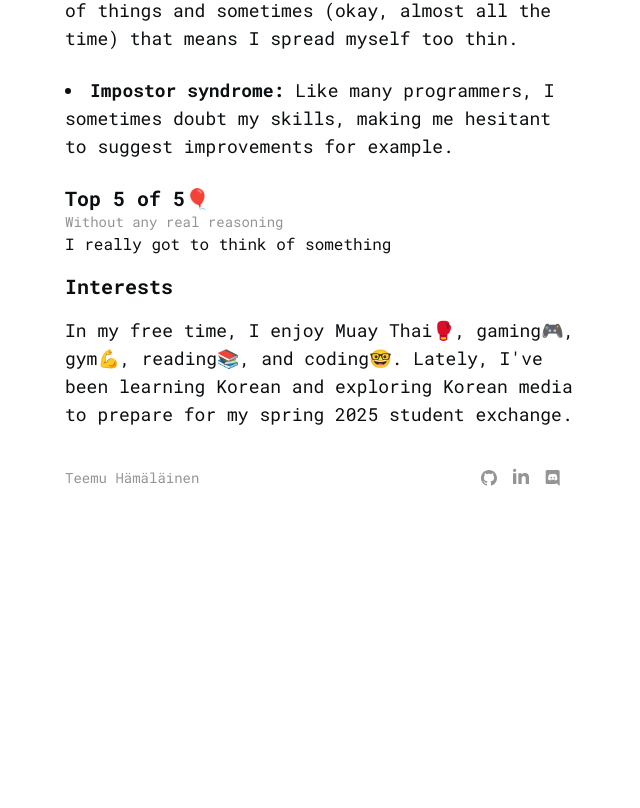
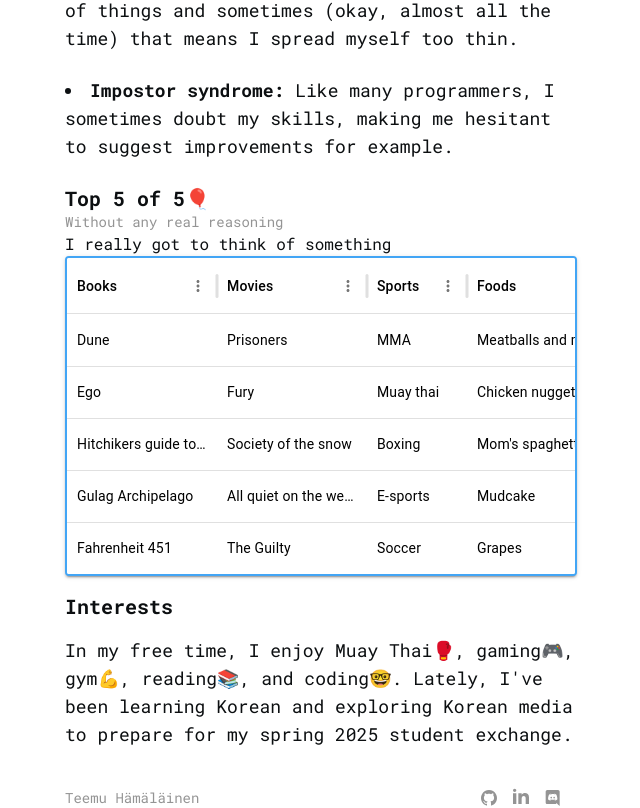
Before and after one commit to temevh/minimalisticPort, a Next.js app: page /manual in a window 1280 px wide. Shown: the part 1240-2048 px from the top of the page, without its empty margins (319-959 px from the left). Before the commit the page ends 1728 px from the top, so only its background shows below. Built offline with nearby package versions, Linux system fonts and the light colour scheme.

Commit message:
top 5 added

```diff
--- a/package.json
+++ b/package.json
@@ -9,6 +9,10 @@
     "lint": "next lint"
   },
   "dependencies": {
+    "@emotion/react": "^11.14.0",
+    "@emotion/styled": "^11.14.0",
+    "@mui/material": "^6.4.0",
+    "@mui/x-data-grid": "^7.24.0",
     "next": "15.1.3",
     "react": "^19.0.0",
     "react-dom": "^19.0.0",
--- a/src/app/about/components/Next.jsx
+++ b/src/app/about/components/Next.jsx
@@ -18,7 +18,7 @@
       </p>
       <a
         href="/manual"
-        className="text-blue-500 hover:text-blue-400 hover:cursor-pointer mt-8"
+        className="text-blue-500 hover:text-blue-400 hover:cursor-pointer"
       >
         {" "}
         More about me →
--- a/src/app/manual/components/TopFive.jsx
+++ b/src/app/manual/components/TopFive.jsx
@@ -1,22 +1,72 @@
+import { DataGrid } from "@mui/x-data-grid";
+
 const TopFive = () => {
   //Books, movies, songs, sports, foods
 
-  const stuff = [
-    { title: "Books", list: ["Dune", "Ego", "Hitchikers guide"] },
-    { title: "Movies", list: ["Dune", "Dune 2"] },
-    { title: "Sports", list: ["MMA", "Muay thai", "E-sports", ""] },
+  const columns = [
+    { field: "books", headerName: "Books", width: 150 },
     {
-      title: "Foods",
-      list: [
-        "Meatballs and mashed potatoes",
-        "Chicken nuggets",
-        "Lasagna (mom's)",
-        "",
-      ],
+      field: "movies",
+      headerName: "Movies",
+      width: 150,
     },
     {
-      title: "Operating systems",
-      list: ["Windows", "Kali Linux", "Ubuntu", "Android", "iOS"],
+      field: "sports",
+      headerName: "Sports",
+      width: 100,
+    },
+    {
+      field: "foods",
+      headerName: "Foods",
+      width: 150,
+    },
+    {
+      field: "os",
+      headerName: "Operating Systems",
+      width: 160,
+    },
+  ];
+
+  const rows = [
+    {
+      id: 1,
+      books: "Dune",
+      movies: "Prisoners",
+      sports: "MMA",
+      foods: "Meatballs and mashed potatoes",
+      os: "Windows",
+    },
+    {
+      id: 2,
+      books: "Ego",
+      movies: "Fury",
+      sports: "Muay thai",
+      foods: "Chicken nuggets",
+      os: "Kali Linux",
+    },
+    {
+      id: 3,
+      books: "Hitchikers guide to the galaxy",
+      movies: "Society of the snow",
+      sports: "Boxing",
+      foods: "Mom's spaghetti",
+      os: "Ubuntu",
+    },
+    {
+      id: 4,
+      books: "Gulag Archipelago",
+      movies: "All quiet on the western front",
+      sports: "E-sports",
+      foods: "Mudcake",
+      os: "Android",
+    },
+    {
+      id: 5,
+      books: "Fahrenheit 451",
+      movies: "The Guilty",
+      sports: "Soccer",
+      foods: "Grapes",
+      os: "macOS",
     },
   ];
 
@@ -25,6 +75,30 @@
       <p className="text-xl font-bold mt-4 ">Top 5 of 5🎈</p>
       <p className="text-sm text-graytext">Without any real reasoning</p>
       <p>I really got to think of something</p>
+      <DataGrid
+        rows={rows}
+        columns={columns}
+        pagination={false}
+        hideFooter={true}
+        sx={{
+          boxShadow: 2,
+          border: 2,
+          borderColor: "primary.light",
+          backgroundColor: "white",
+          color: "black",
+          "& .MuiDataGrid-cell:hover": {
+            color: "primary.main",
+          },
+          "& .MuiDataGrid-columnHeaders": {
+            backgroundColor: "white",
+            color: "black",
+          },
+          "& .MuiDataGrid-row": {
+            backgroundColor: "white",
+            color: "black",
+          },
+        }}
+      />
     </>
   );
 };
```
Also changed, not shown: 1 other file (tests, documents, lock files or other folders).
